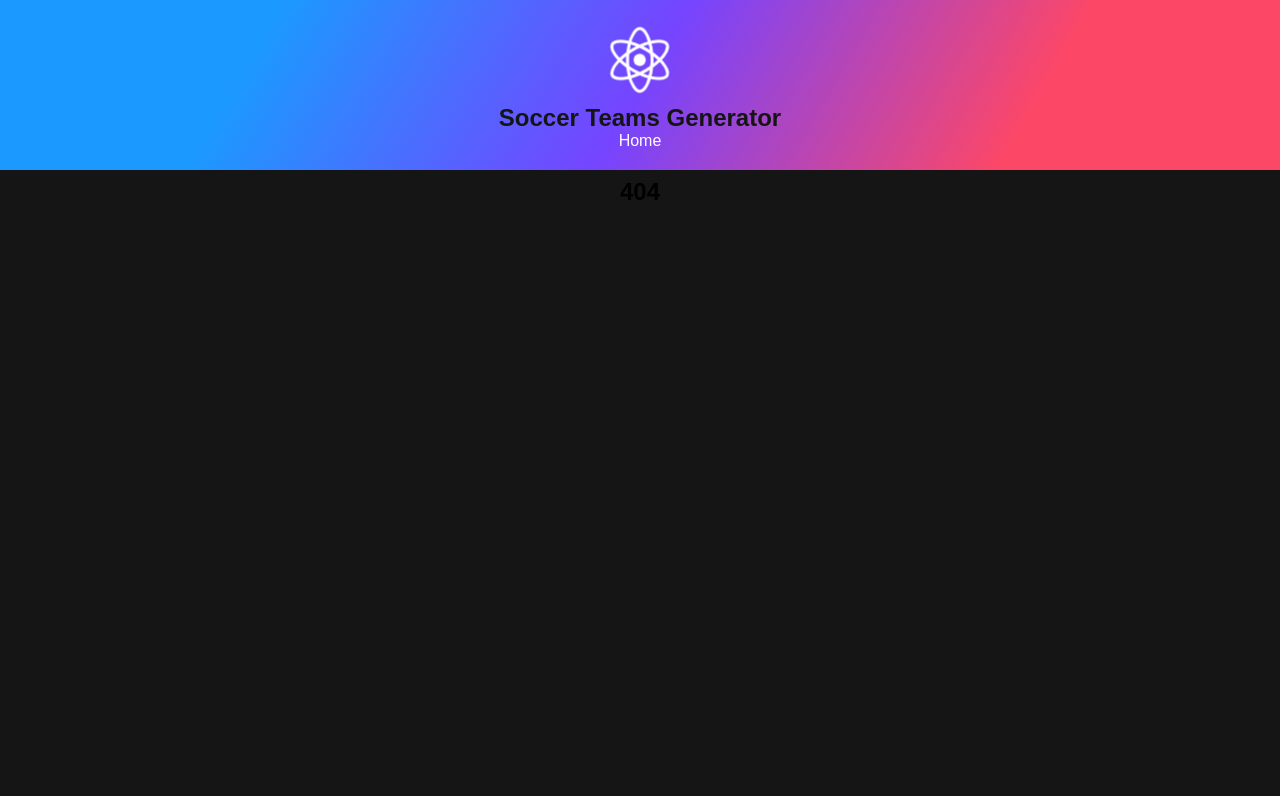
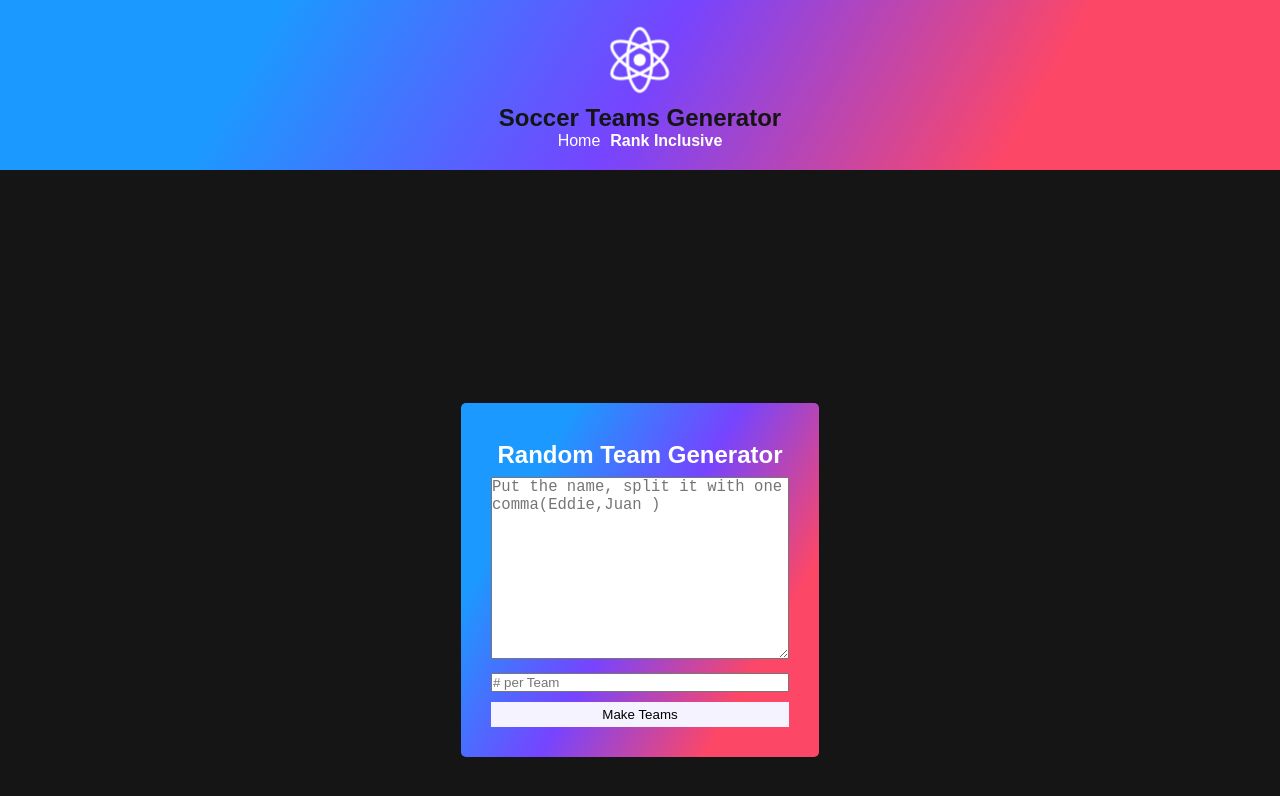
Before and after one commit to ed1868/SoccerListGenerator, a React (Create React App) app in the folder client/: page /rankInclusiveSort in a window 1280 px wide. Before the commit this address had no page. Shown: the top 796 px of the page. Built offline with nearby package versions, Linux system fonts and the light colour scheme.

Commit message:
added both ranked player files and nav tab" "

```diff
--- a/client/src/components/App.jsx
+++ b/client/src/components/App.jsx
@@ -7,6 +7,7 @@ import AddCountry from './pages/AddCountry'
 import Secret from './pages/Secret'
 import Login from './pages/Login'
 import Signup from './pages/Signup'
+import RankedTeams from './pages/RankedTeams'
 
 export default function App() {
   return (
@@ -19,6 +20,7 @@ export default function App() {
         <Route path="/signup" component={Signup} />
         <Route path="/login" component={Login} />
         <Route path="/secret" component={Secret} />
+        <Route path="/rankInclusiveSort" component={RankedTeams} />
         <Route render={() => <h2>404</h2>} />
       </Switch>
     </div>
--- a/client/src/components/MainNavbar.jsx
+++ b/client/src/components/MainNavbar.jsx
@@ -15,6 +15,9 @@ function MainNavbar(props) {
       <NavLink to="/" exact>
         Home
       </NavLink>
+      <NavLink to="/rankInclusiveSort" exact>
+        Rank Inclusive
+      </NavLink>
       {/* <NavLink to="/countries">Countries</NavLink> */}
       {/* <NavLink to="/add-country">Add Players</NavLink> */}
       {/* {!api.isLoggedIn() && <NavLink to="/signup">Signup</NavLink>}
--- /dev/null
+++ b/client/src/components/pages/RankedTeams.jsx
@@ -0,0 +1,103 @@
+import React, { useState } from 'react'
+
+export default function RakedTeams() {
+  const [state, setState] = useState({
+    players: "",
+    teamPlayers: [{
+      playerName: "eddie",
+      playerRanking: "10"
+    }],
+    lineUp: [],
+    groupSize: ""
+  })
+
+  const [message, setMessage] = useState(null)
+
+
+  console.log(state)
+
+
+  function handleRandomTeamGenerator(event) {
+    console.log('entro en player arr : ', event);
+    let split = state.players.split(',')
+    let totalSize = state.groupSize;
+
+    let shuffle = split.sort(() => Math.random() - 0.5);
+    console.log(shuffle);
+
+    function chunk(array, size) {
+      if (array.length <= size) {
+        return [array];
+      }
+
+      return [array.slice(0, size), ...chunk(array.slice(size), size)];
+    }
+
+
+    var team = chunk(shuffle, totalSize);
+
+    console.log('THE TEAM : ', team)
+
+    setState({ ...state, lineUp: team });
+
+  }
+  function handleInputChange(event) {
+    console.log('EVENT : ', event.target.value)
+
+    setState({
+      ...state,
+      [event.target.name]: event.target.value,
+    })
+
+
+  }
+
+
+  return (
+    <div className="Home">
+      <div className="allPage">
+        <div className="container">
+          <h2 className="title">Random Team Generator</h2>
+
+          {state.lineUp.map(team => {
+            console.log('FRONT END TEAM: ', team.toStr)
+
+            return (
+              <div className="row">
+                <div className="col-md-12">
+                  Team : {team.join()}
+                </div>
+              </div>
+            )
+          })}
+          <textarea
+            name="players"
+            placeholder="Put the name, split it with one comma(Eddie,Juan )"
+            value={state.players}
+            id="myInput"
+            cols="30"
+            rows="10"
+            onChange={handleInputChange}
+
+          ></textarea
+          ><br />
+          <input type="number" name="groupSize" placeholder="# per Team" value={state.groupSize} onChange={handleInputChange} id="numberTeam" />
+          <br />
+          <button
+            type="button"
+            id="buttons"
+            onClick={handleRandomTeamGenerator}
+            value="Submit"
+          >
+            Make Teams
+          </button>
+        </div>
+        <div className="hidden teams">
+          <h2 className="hidden">Team List</h2>
+          <div id="output" className="output"></div>
+          <button id="reset" className="hidden">Restart</button>
+        </div>
+      </div>
+    </div>
+  )
+}
```
